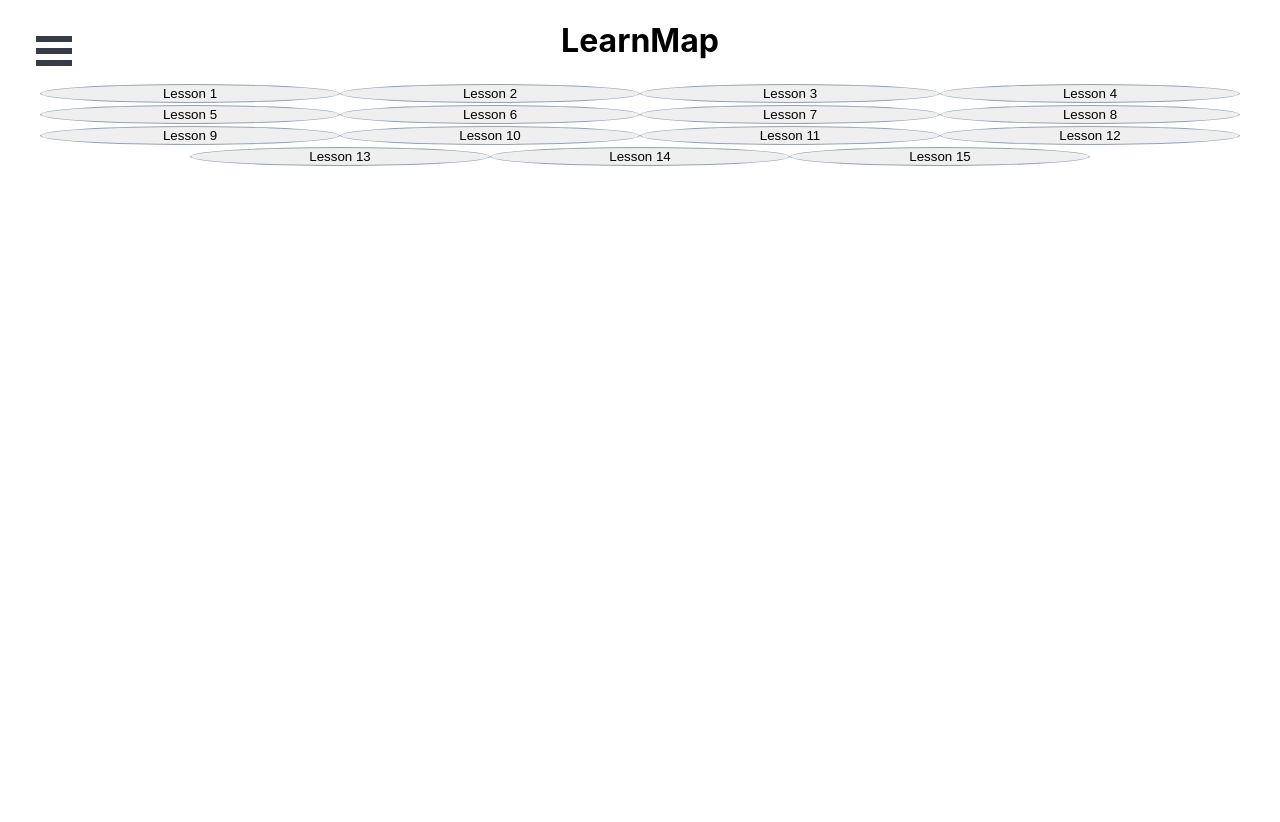
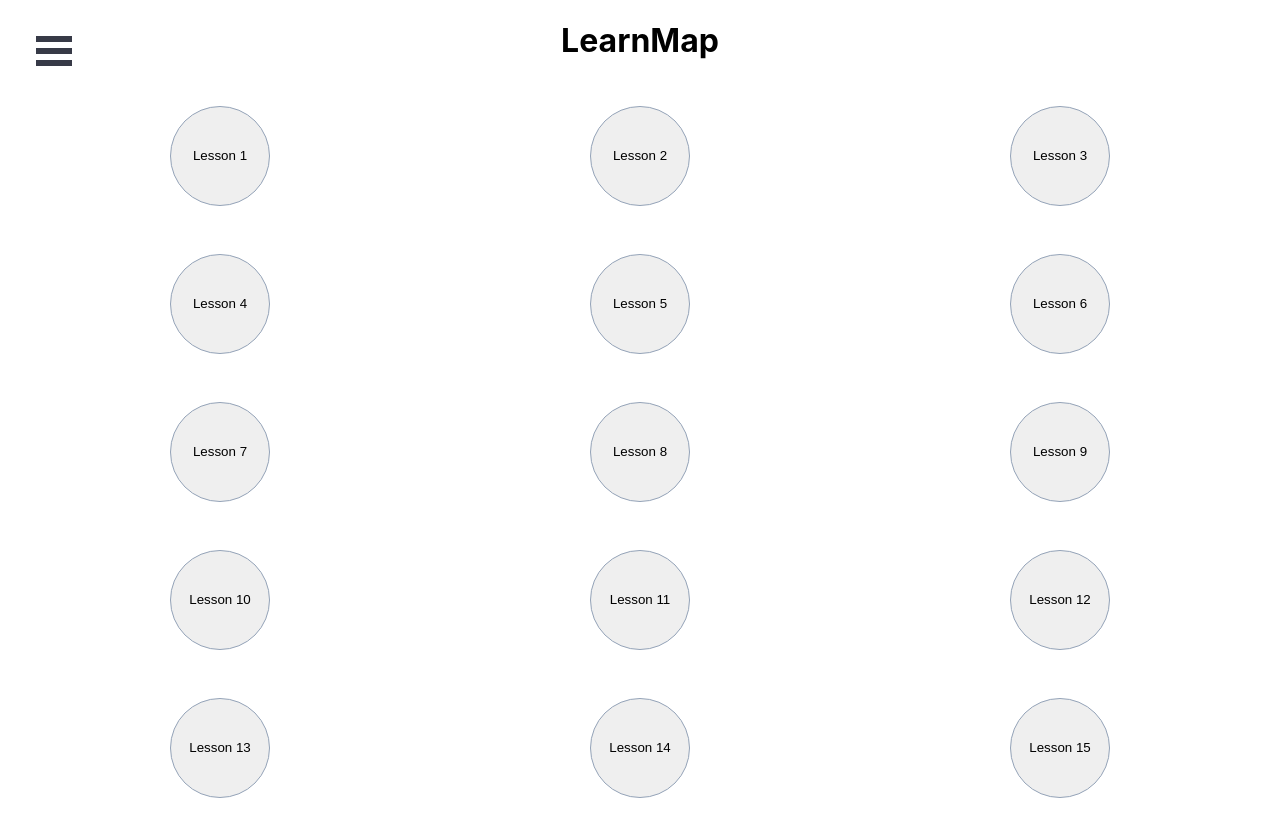
Before and after one commit to software-students-spring2022/final-project-mycryptopal, a React (Create React App) app in the folder front-end/: page /learnmap in a window 1280 px wide. Before the commit the page ends 800 px from the top, so only its background shows below. Built offline with nearby package versions, Linux system fonts and the light colour scheme.

Commit message:
changed next button and fixed circles on learn map

```diff
--- a/front-end/src/Learn.js
+++ b/front-end/src/Learn.js
@@ -18,7 +18,7 @@ function Learn() {
         <button id= "retButton"> Back to Map </button>
         </a>
         <a href = '/learn'>
-        <button id= "nextButton"> Next Lesson </button>
+        <button id= "nextButton"> Next </button>
         </a>
     </div>
     )
--- a/front-end/src/LearnMap.css
+++ b/front-end/src/LearnMap.css
@@ -1,6 +1,10 @@
 .mapButton {
-    min-width: 300px;
-    max-width: 300px;
+    width: 100px;
+    height: 100px;
+    margin-top: 3vh;
+    margin-bottom: 3vh;
+    margin-left: 20vh;
+    margin-right: 20vh;
     border: 1px solid #94A3B8;
     border-radius: 50%;
     cursor: pointer;
```
